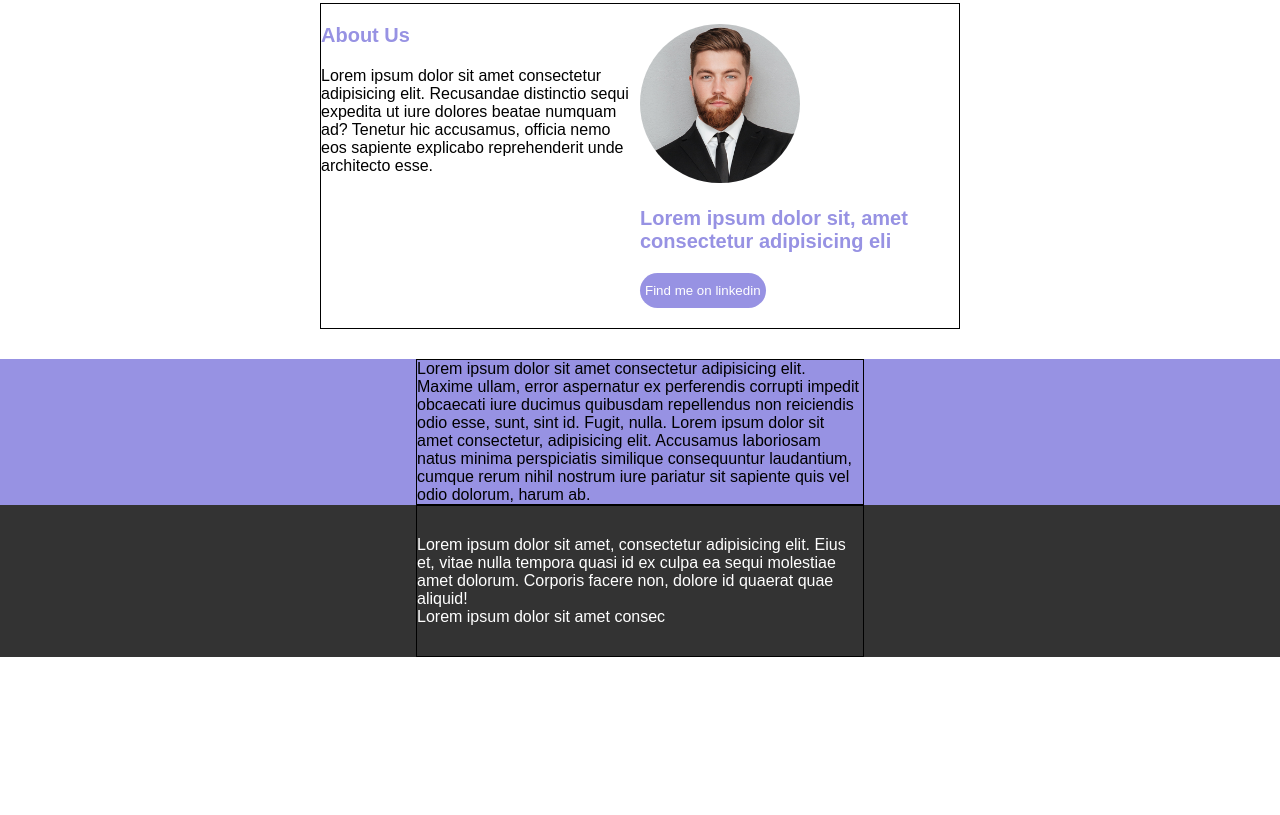
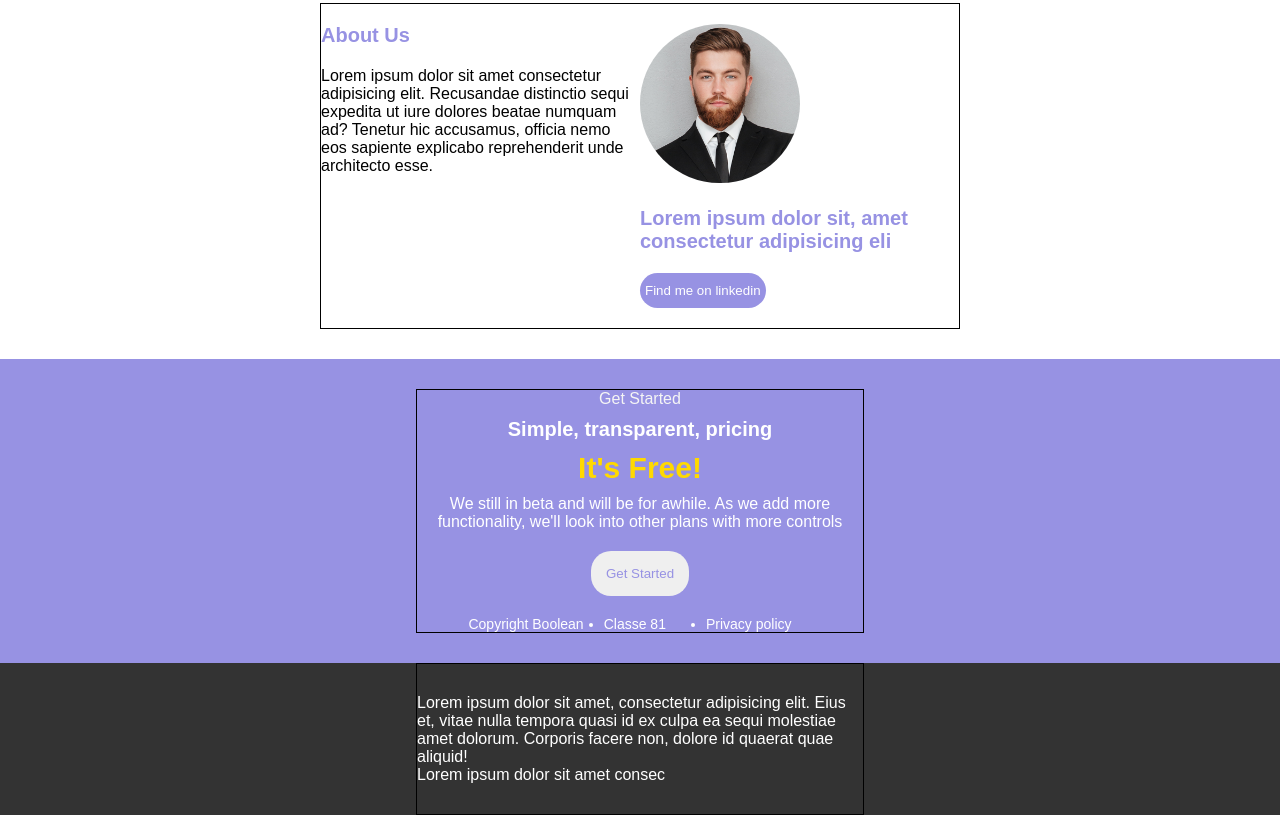
Before and after one commit to DezVibez/htmlcss-responsive-layout, a plain HTML site: page index.html in a window 1280 px wide. Shown: the part 3001-3816 px from the top of the page. Before the commit the page ends 3658 px from the top, so only its background shows below. Drawn offline with Linux system fonts and the light colour scheme.

Commit message:
last section ok

```diff
--- a/index.html
+++ b/index.html
@@ -336,15 +336,25 @@
             <div class="container">
                 <div class="col">
                     <div class="last-section-content">
+
+                        <span>Get Started</span>
+
+                        <h4>Simple, transparent, pricing </h4>
+
+                        <h5>It's Free!</h5>
+
                         <p>
-                            Lorem ipsum dolor sit amet consectetur adipisicing elit. Maxime ullam, error aspernatur ex
-                            perferendis
-                            corrupti impedit obcaecati iure ducimus quibusdam repellendus non reiciendis
-                            odio esse, sunt, sint id. Fugit, nulla.
-                            Lorem ipsum dolor sit amet consectetur, adipisicing elit. Accusamus
-                            laboriosam natus minima perspiciatis similique consequuntur laudantium, cumque rerum
-                            nihil nostrum iure pariatur sit sapiente quis vel odio dolorum, harum ab.
+                            We still in beta and will be for awhile.
+                            As we add more functionality,
+                            we'll look into other plans with more controls
                         </p>
+
+                        <button>Get Started</button>
+
+                        <ul class="flex"> Copyright Boolean
+                            <li>Classe 81</li>
+                            <li>Privacy policy</li>
+                        </ul>
 
                     </div>
                 </div>
--- a/style.css
+++ b/style.css
@@ -346,7 +346,27 @@ font-weight: 600;}
 
 /*Last section*/
 
-.last-section {background-color: rgb(151,146,227);}
+.last-section {background-color: rgb(151,146,227);
+color: white;
+text-align: center;
+padding: 30px 0;}
+
+.last-section span {color:whitesmoke}
+.last-section h4 {font-size: 20px;
+margin: 10px 0;}
+.last-section h5 {font-size: 30px;
+color: rgb(255, 217, 0);
+margin: 10px 0;}
+.last-section button {color:rgb(151,146,227) ;
+border: 0;
+border-radius: 20px;
+padding: 15px 15px;
+margin: 20px 0;
+}
+.last-section ul {justify-content: center;
+font-size: 14px;}
+.last-section li {margin: 0 20px;}
+
 
 /*Footer*/
 
```
